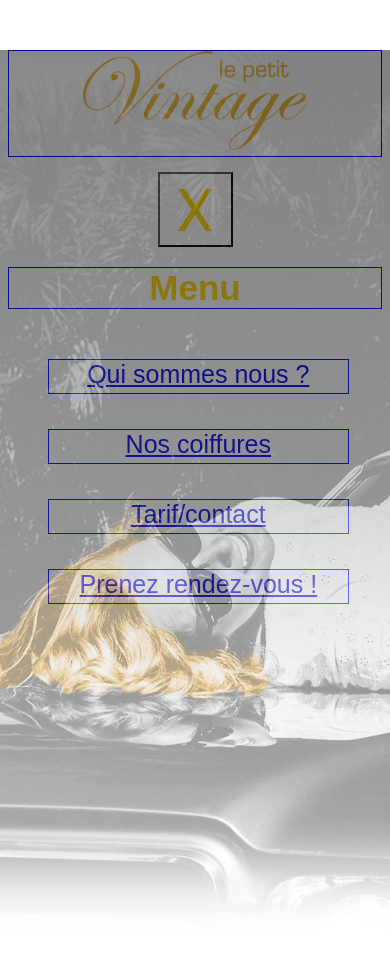
After one commit to sophiewright31/Projet-1-Le-Petit-Vintage, a PHP site: page /accueil.php in a window 390 px wide. The commit adds this page. Run offline with PHP 8.4, Linux system fonts and the light colour scheme.

Commit message:
modif validé

```diff
--- /dev/null
+++ b/accueil.php
@@ -0,0 +1,43 @@
+<!DOCTYPE html>
+<html lang="en">
+<head>
+    <meta charset="UTF-8">
+    <meta name="viewport" content="width=device-width, initial-scale=1.0">
+    <title>Le Petit Vintage</title>
+    <link rel="stylesheet" href="style.css">
+</head>
+<body>
+  <div class="background-image"></div>
+  <div class="content"></div>
+
+ <section class="enseigne">
+     <h1><img src="LOGO.png" width="60%" height="60%"/></h1>
+ </section>
+
+
+  <button type="button" name="closeMenu">X</button>
+
+ <section class="menu">
+     <h2>Menu</h2>
+ </section>
+
+ <section class="navigation">
+  <ul>
+    <div class="Who">
+      <li><a href="qui-sommes-nous.php">Qui sommes nous ?</a></li>
+    </div>
+    <div class="What">
+      <li><a href="coiffures.php">Nos coiffures</a></li>
+    </div>
+    <div class="How">
+      <li><a href="contact.php">Tarif/contact</a></li>
+    </div>
+    <div class="RDV">
+      <li><a href="rdv.php">Prenez rendez-vous !</a></li>
+    </div>
+  </ul>
+ </section>
+
+
+</body>
+</html>
--- a/style.css
+++ b/style.css
@@ -6,8 +6,94 @@
 
 
 /*Accueil*/
+@media (max-width: 640px) {
+	* {
+		box-sizing: border-box;
+	}
 
+body {
+  text-align: center;
 
+}
+
+.background-image {
+  position: fixed;
+  left: 0;
+  right: 0;
+  z-index: 1;
+  display: block;
+  background-image: url("Img_accueil.jpg");
+  background-repeat: no-repeat;
+  background-position: center center;
+  background-attachment: fixed;
+  background-size: cover;
+  width: 100%;
+  height: 100%;
+  filter: opacity(.5);
+}
+
+.content {
+  position: fixed;
+  left: 0;
+  right: 0;
+  z-index: 9999;
+  margin-left: 20px;
+  margin-right: 20px;
+}
+
+section {
+  display: contents;
+}
+
+h1 {
+  border: 1px solid blue;
+  font-family: 'Eurostile', sans-serif;
+  font-weight: bold;
+  height: auto;
+  width: auto;
+  margin-top: 50px;
+  margin-bottom: 15px;
+}
+
+button {
+ display: inline-block;
+ box-sizing: border-box;
+ font-family:'Roboto',sans-serif;
+ font-size: 60px;
+ color: #FFD700;
+ background-color: transparent;
+ text-align:center;
+ height: 75px;
+ width: 75px;
+ margin-bottom: 10px;
+}
+
+button:hover{
+  color: #FFD700;
+  background-color: transparent;
+}
+
+h2 {
+  border: 1px solid blue;
+  color: 	#FFD700;
+  font-size: 35px;
+  font-family: 'Eurostile', sans-serif;
+  height: auto;
+  width: auto;
+  margin-top: 10px;
+  margin-bottom: 50px;
+}
+
+li {
+  border: 1px solid blue;
+  color: 	black;
+  list-style: none;
+  font-size: 25px;
+  font-family: Arial, sans-serif;
+  height: 35px;
+  width: 90%;
+  margin-top: 35px;
+}
 
 
 /*Qui sommes nous*/
```
Also changed, not shown: Img_accueil.jpg (added), LOGO.png (added).
